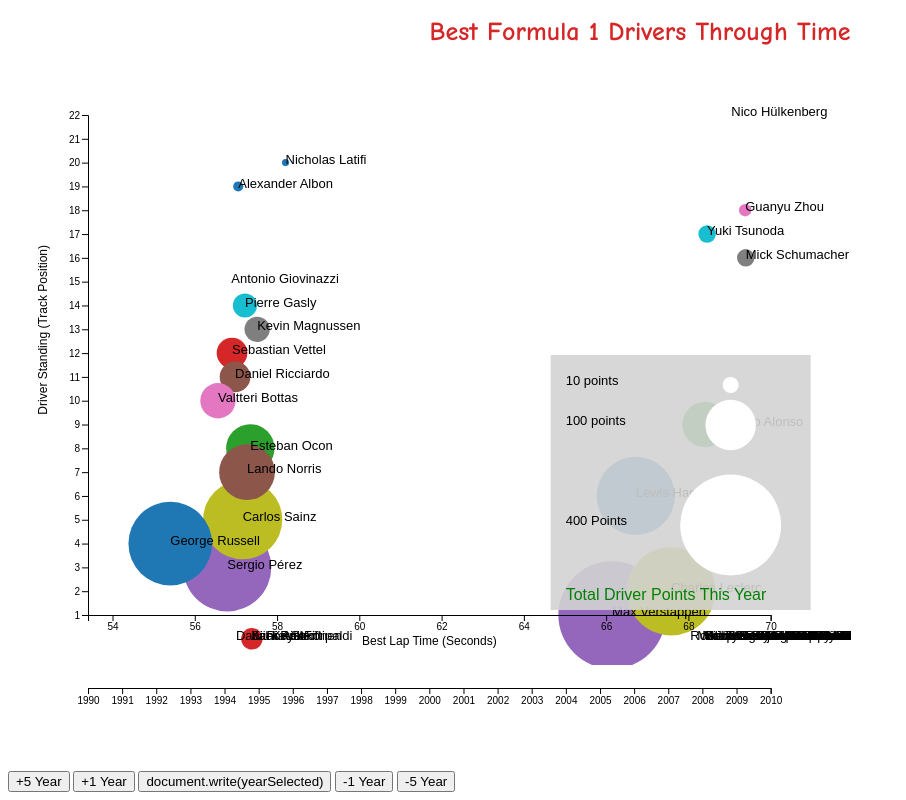
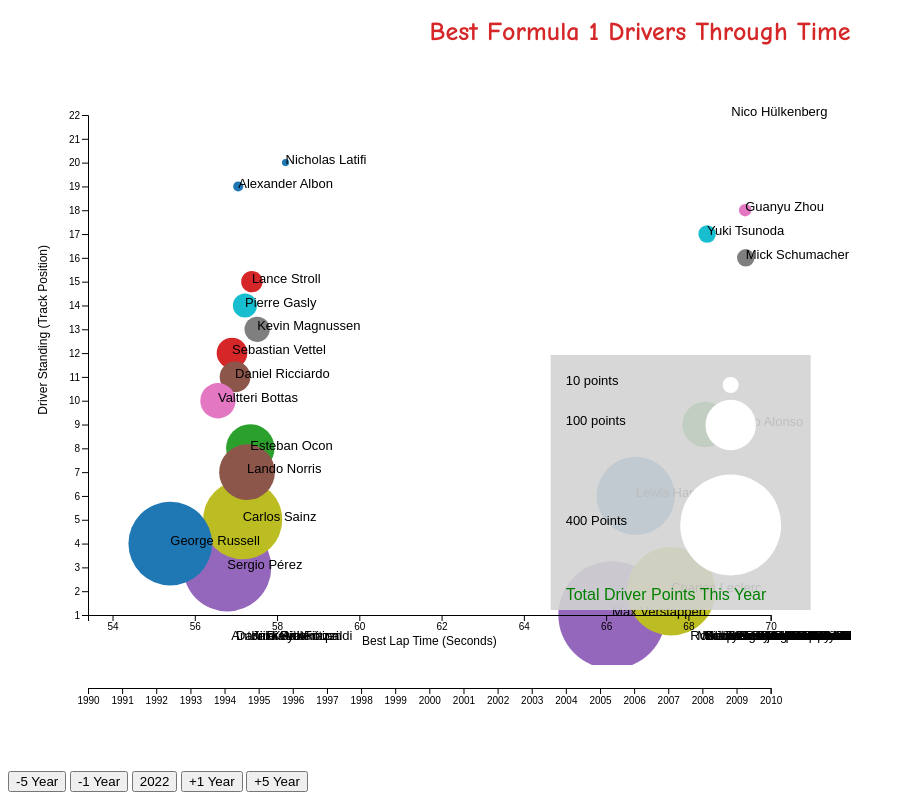
Before and after one commit to khoiduong/Best-F1-Drivers, a plain HTML site: page index.html in a window 1280 px wide. Shown: the top 800 px of the page, without its empty margins (0-906 px from the left). Drawn offline with nearby package versions, Linux system fonts and the light colour scheme.

Commit message:
trying to get yearUpdates to work

```diff
--- a/data/test.csv
+++ b/data/test.csv
@@ -116,8 +116,8 @@
 115,Rio Haryanto,112,4,,2016,70.342,Manor Marussia,,1,,
 116,Stoffel Vandoorne,108,3,,2017,68.422,McLaren,,279,,
 117,Esteban Ocon,109,10,8,2020,57.35,Manor Marussia,214,3025,74,92
-118,Lance Stroll,116,14,,2020,57.388,Williams,117,1894,34,18
-119,Antonio Giovinazzi,115,13,15,2020,56.887,Sauber,,125,3,
+118,Lance Stroll,116,14,15,2020,57.388,Williams,117,1894,34,18
+119,Antonio Giovinazzi,115,13,,2020,56.887,Sauber,,125,3,
 120,Pierre Gasly,117,15,14,2020,57.22,Toro Rosso,213,3441,110,23
 121,Brendon Hartley,118,2,,2018,69.171,Toro Rosso,,38,,
 122,Charles Leclerc,119,2,2,2021,67.583,Sauber,6,7485,159,308
--- a/index.html
+++ b/index.html
@@ -14,11 +14,11 @@
 <!--    <script type="text/javascript" src="MultilineChart.js"></script>-->
 
 
-    <button class="up5Year" onclick="up5Year()">+5 Year</button>
-    <button class="upYear" onclick="upYear()">+1 Year</button>
-    <button class="curYear">document.write(yearSelected)</button>
-    <button class="downYear" onclick="downYear()">-1 Year</button>
-    <button class="down5Year" onclick="down5Year()">-5 Year</button>
+<button class="up5Year" onclick="down5Year()">-5 Year</button>
+    <button class="upYear" onclick="downYear()">-1 Year</button>
+    <button class="curYear"><script>document.write(yearSelected)</script></button>
+    <button class="downYear" onclick="upYear()">+1 Year</button>
+    <button class="down5Year" onclick="up5Year()">+5 Year</button>
       <h1></h1>
       <button class="dark_mode" onclick="toggleDarkMode()">Toggle Dark Mode</button>
     <h1></h1>
--- a/scatterplot.js
+++ b/scatterplot.js
@@ -65,6 +65,8 @@
     .translateExtent([[0,0],[new Date(startDate), new Date(endDate)]])
     .scaleExtent([1,1])
     .on('zoom', timelineZoomFunc);
+
+
 
 function driverConverter(data) {
     return {
@@ -137,6 +139,8 @@
 
 // driverid,drivername,bestlaptime,yearbestlaptime,driverstanding,laptime2022,laptime2021,laptime2020,laptime2019
     //Get Data
+
+function drawPlot() {
     function rowConverter(data) {
         return {
             driverid : +data.driverId,
@@ -358,21 +362,36 @@
         .text("Driver Standing (Track Position)");
 })
 
+}
+drawPlot();
+
 function upYear() {
     if(yearSelected + 1 < 2022)
         {yearSelected = yearSelected + 1;}
+    document.getElementById('yearSelected').innerText = yearSelected;
+    svg.selectAll('*').remove();
+    drawPlot();
 }
 function downYear() {
     if(yearSelected - 1 > 1960)
         {yearSelected = yearSelected - 1;}
+    document.getElementById('yearSelected').innerText = yearSelected;
+    svg.selectAll('*').remove();
+    drawPlot();
 }
 function up5Year() {
     if(yearSelected + 5 < 2022)
         {yearSelected = yearSelected + 5;}
+    document.getElementById('yearSelected').innerText = yearSelected;
+    svg.selectAll('*').remove();
+    drawPlot();
 }
 function down5Year() {
     if(yearSelected - 5 > 1960)
         {yearSelected = yearSelected - 5;}
+    document.getElementById('yearSelected').innerText = yearSelected;
+    svg.selectAll('*').remove();
+    drawPlot();
 }
 
 
```
